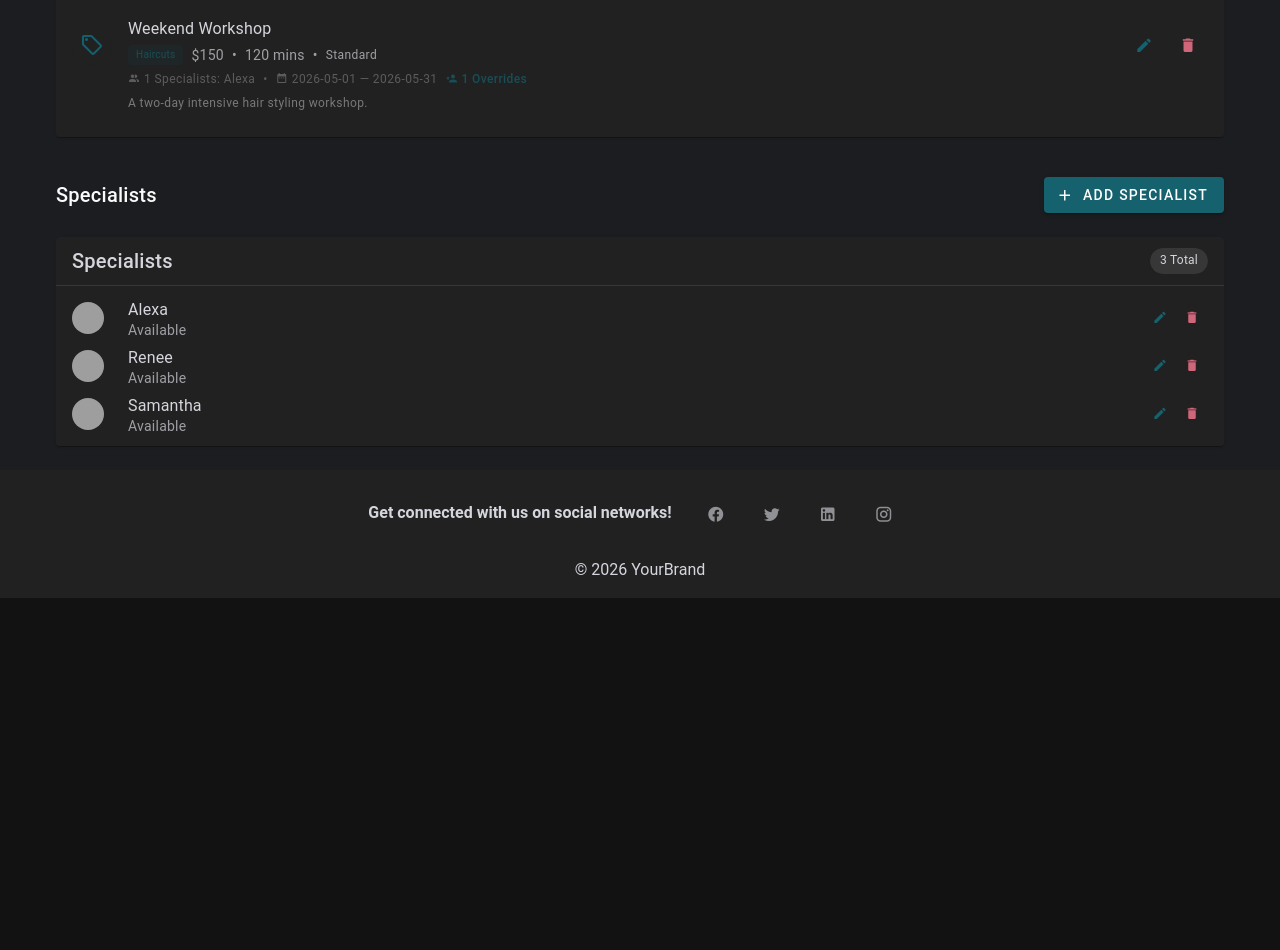
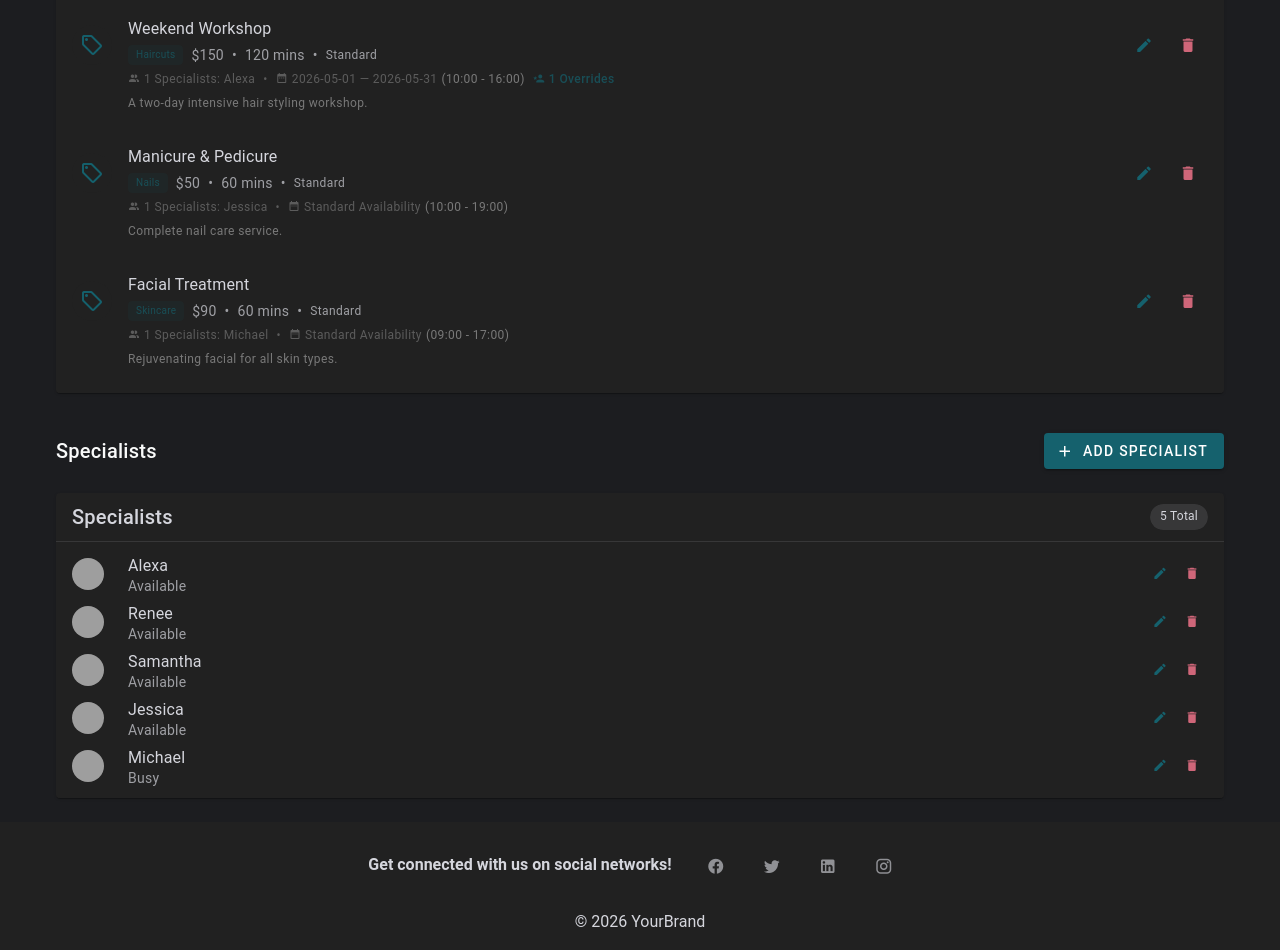
Before and after one commit to deveduar/booking-app, a Vue app: page /admin in a window 1280 px wide. Shown: the part 800-1750 px from the top of the page. Before the commit the page ends 1398 px from the top, so only its background shows below. Built offline with nearby package versions, Linux system fonts and the light colour scheme; grey boxes are pictures that could not be loaded; the HTML template or start-up script is replaced by a standard one.

Commit message:
modal with exc key, service list info, mock data, overflow in home cards

```diff
--- a/src/components/admin/AdminProviderForm.vue
+++ b/src/components/admin/AdminProviderForm.vue
@@ -1,10 +1,10 @@
 <template>
-  <v-card class="mt-6">
-    <v-card-title class="d-flex align-center justify-space-between">
+  <v-card class="mt-6 d-flex flex-column" style="max-height: 90vh;">
+    <v-card-title class="d-flex align-center justify-space-between flex-shrink-0 " style="position: sticky; top: 0; z-index: 10;">
       {{ editingId ? 'Edit Specialist' : 'Add New Specialist' }}
       <v-btn icon="mdi-close" variant="text" size="small" @click="$emit('cancel')" />
     </v-card-title>
-    <v-card-text>
+    <v-card-text class="flex-grow-1 overflow-y-auto">
       <v-form ref="formRef" @submit.prevent="handleSubmit">
         <v-row dense>
           <v-col cols="12">
--- a/src/components/admin/AdminServiceForm.vue
+++ b/src/components/admin/AdminServiceForm.vue
@@ -1,10 +1,10 @@
 <template>
-  <v-card>
-    <v-card-title class="d-flex align-center justify-space-between">
+  <v-card class="d-flex flex-column" style="max-height: 90vh;">
+    <v-card-title class="d-flex align-center justify-space-between flex-shrink-0 " style="position: sticky; top: 0; z-index: 10;">
       {{ editingId ? 'Edit Service' : 'Add New Service' }}
       <v-btn icon="mdi-close" variant="text" size="small" @click="$emit('cancel')" />
     </v-card-title>
-    <v-card-text>
+    <v-card-text class="flex-grow-1 overflow-y-auto">
       <v-form ref="formRef" @submit.prevent="$emit('save')">
         <v-row dense>
           <v-col cols="12">
--- a/src/components/admin/AdminServiceList.vue
+++ b/src/components/admin/AdminServiceList.vue
@@ -29,6 +29,9 @@
 
              <v-icon size="x-small" class="mr-1">mdi-calendar-range</v-icon>
              {{ getAvailabilitySummary(service) }}
+             <span v-if="getAvailabilityDetail(service)" class="text-caption text-grey ml-1">
+               ({{ getAvailabilityDetail(service) }})
+             </span>
 
              <span v-if="getOverridesCount(service) > 0" class="ml-2 text-primary font-weight-medium d-flex align-center">
                 <v-icon size="x-small" color="primary" class="mr-1">mdi-account-star</v-icon>
@@ -105,4 +108,16 @@ function getAvailabilitySummary(service: Service): string {
   }
   return 'Standard Availability'
 }
+
+function getAvailabilityDetail(service: Service): string {
+  if (service.schedulingMode === 'Fixed Slots' && service.availableSlots?.length) {
+    // Show first 2 dates as example
+    const dates = service.availableSlots.slice(0, 2).map(s => `${s.date} (${s.times.join(',')})`).join('; ')
+    return service.availableSlots.length > 2 ? `${dates}...` : dates
+  }
+  if (service.schedulingMode === 'Standard' && service.timeRange?.start) {
+    return `${service.timeRange.start} - ${service.timeRange.end}`
+  }
+  return ''
+}
 </script>
--- a/src/data/initialData.ts
+++ b/src/data/initialData.ts
@@ -63,6 +63,28 @@ export const servicesData: Service[] = [
             }
         }
     },
+    {
+        id: 21,
+        name: 'Manicure & Pedicure',
+        description: 'Complete nail care service.',
+        price: 50,
+        duration: 60,
+        category: 'Nails',
+        schedulingMode: 'Standard',
+        timeRange: { start: '10:00', end: '19:00' },
+        defaultProviderId: 4
+    },
+    {
+        id: 22,
+        name: 'Facial Treatment',
+        description: 'Rejuvenating facial for all skin types.',
+        price: 90,
+        duration: 60,
+        category: 'Skincare',
+        schedulingMode: 'Standard',
+        timeRange: { start: '09:00', end: '17:00' },
+        defaultProviderId: 5
+    }
 ]
 
 export const providersData: Provider[] = [
@@ -90,6 +112,22 @@ export const providersData: Provider[] = [
         image: 'https://cdn.usegalileo.ai/sdxl10/014920d7-e0b4-4ffa-823a-811dd0d3cdbc.png',
         serviceIds: [1],
     },
+    {
+        id: 4,
+        name: 'Jessica',
+        description: 'Nail art specialist with 5 years experience.',
+        status: 'Available',
+        image: 'https://cdn.usegalileo.ai/sdxl10/e360a77c-7c0b-4767-8765-573577507775.png',
+        serviceIds: [21],
+    },
+    {
+        id: 5,
+        name: 'Michael',
+        description: 'Skincare expert focusing on organic treatments.',
+        status: 'Busy',
+        image: 'https://cdn.usegalileo.ai/sdxl10/84725791-163e-42e1-a05a-277577507776.png',
+        serviceIds: [22],
+    }
 ]
 
 export const appointmentsData: Appointment[] = [
--- a/src/views/AdminView.vue
+++ b/src/views/AdminView.vue
@@ -29,7 +29,7 @@
           @delete="removeService"
         />
 
-        <v-dialog v-model="serviceDialogOpen" max-width="800px" persistent>
+        <v-dialog v-model="serviceDialogOpen" max-width="800px" persistent @keydown.esc="handleCancelService">
           <AdminServiceForm
             ref="serviceForm"
             v-bind="serviceEditorState"
@@ -87,7 +87,7 @@
           @remove="handleRemoveProviderClick"
         />
 
-        <v-dialog v-model="providerDialogOpen" max-width="600px" persistent>
+        <v-dialog v-model="providerDialogOpen" max-width="600px" persistent @keydown.esc="handleCancelProvider">
           <AdminProviderForm
             ref="providerForm"
             v-model:name="provName"
--- a/src/views/HomeView.vue
+++ b/src/views/HomeView.vue
@@ -99,7 +99,7 @@
           </v-avatar>
           <div class="text-h6 font-weight-bold">{{ p.name }}</div>
           <div class="text-subtitle-2 text-primary mb-2">{{ p.status }}</div>
-          <div class="text-body-2 mb-4 px-4 text-medium-emphasis" style="min-height: 48px;">
+          <div class="text-body-2 mb-4 px-4 text-medium-emphasis text-truncate-2" style="min-height: 48px;">
             {{ p.description || 'Expert stylist ready to help you look your best.' }}
           </div>
           <v-btn
@@ -179,5 +179,10 @@ const testimonials = ref([
   font-weight: bold;
 }
 
-
+.text-truncate-2 {
+  display: -webkit-box;
+  -webkit-line-clamp: 2;
+  -webkit-box-orient: vertical;
+  overflow: hidden;
+}
 </style>
```
